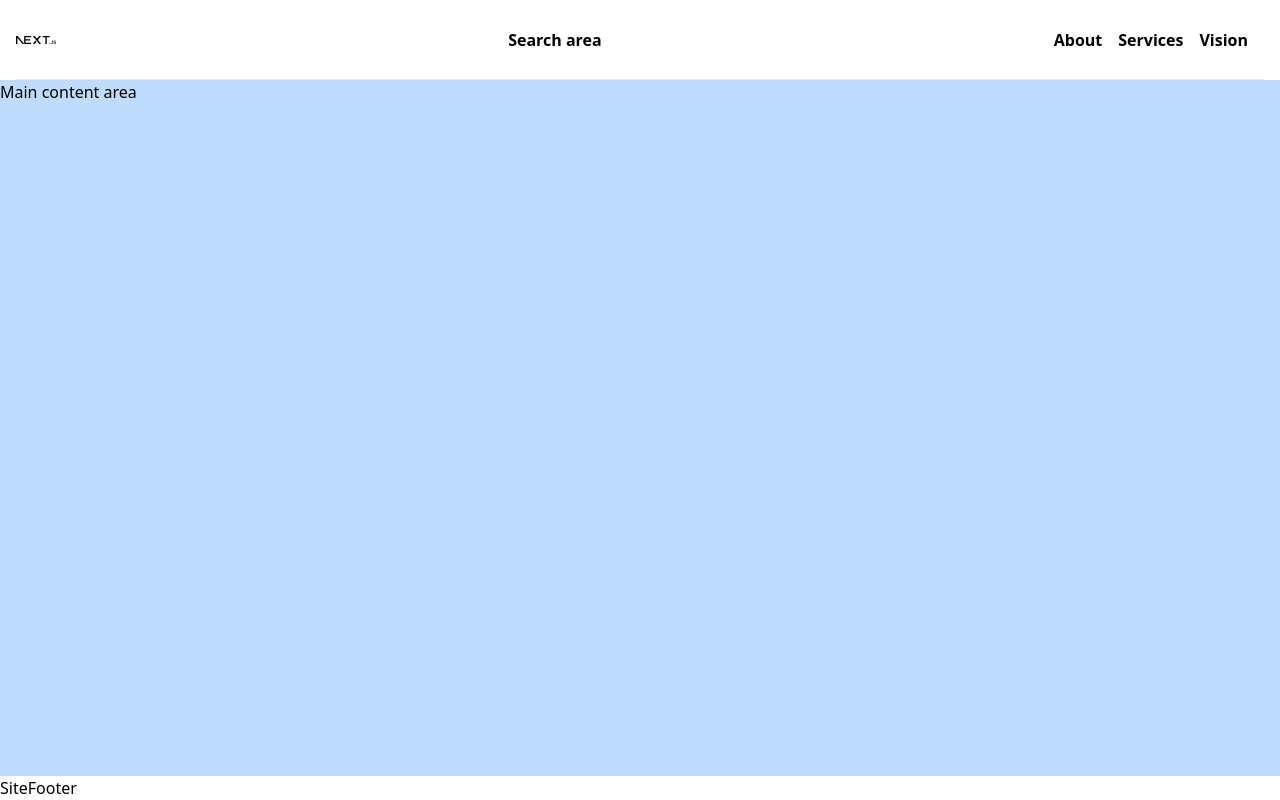
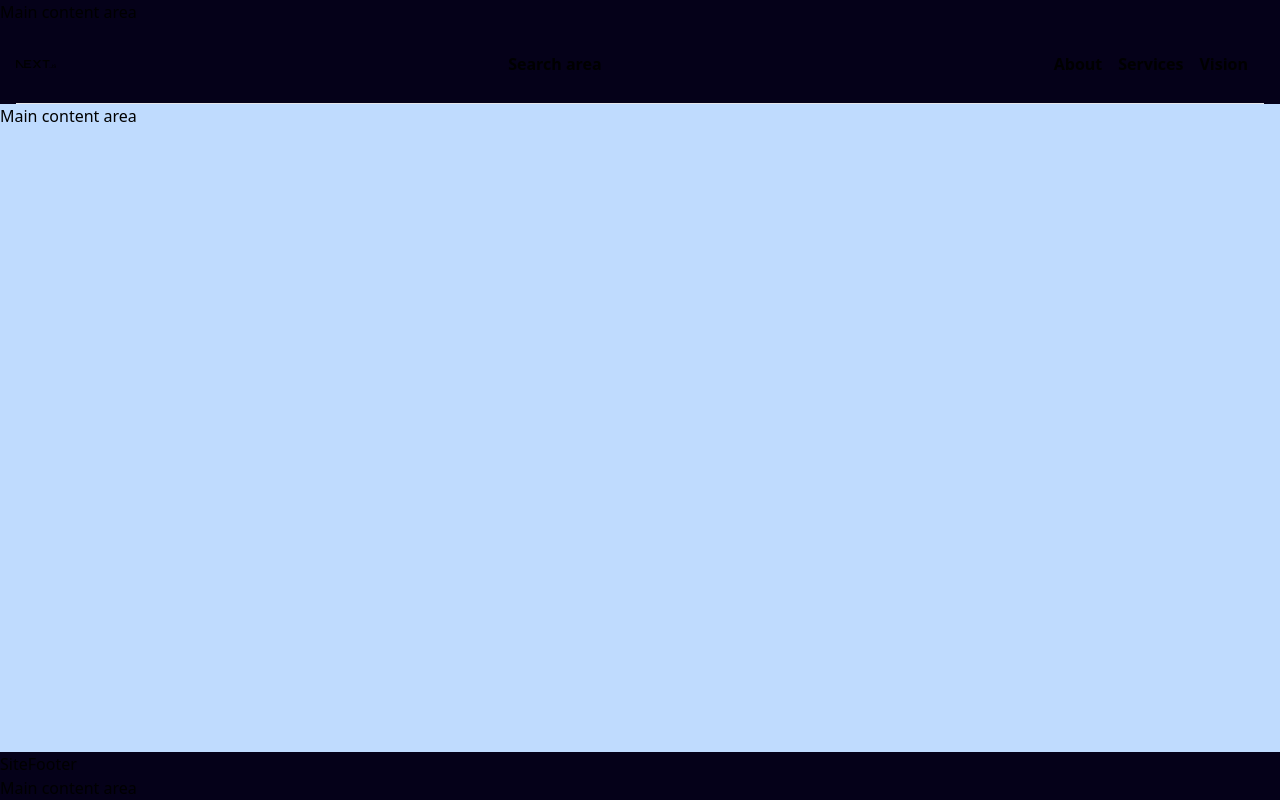
Before and after one commit to Yoni-Deserbaix/google-authentification, a Next.js app: page / in a window 1280 px wide. Built offline with nearby package versions, Linux system fonts and the light colour scheme.

Commit message:
import Providers component into layout.tsx

```diff
--- a/src/app/layout.tsx
+++ b/src/app/layout.tsx
@@ -3,7 +3,7 @@ import { Inter } from "next/font/google";
 import "./globals.css";
 import SiteHeader from "./components/SiteHeader";
 import SiteFooter from "./components/SiteFooter";
-
+import Providers from "./components/Providers";
 const inter = Inter({ subsets: ["latin"] });
 
 export const metadata: Metadata = {
@@ -13,15 +13,17 @@ export const metadata: Metadata = {
 
 export default function RootLayout({
   children,
-}: Readonly<{
+}: {
   children: React.ReactNode;
-}>) {
+}) {
   return (
     <html lang="en">
-      <body className="flex flex-col h-screen bg-background">
+      <body className="flex flex-col h-screen bg-background dark">
+        <Providers>{children}</Providers>
         <SiteHeader />
         <div className="flex-1 bg-blue-200">{children}</div>
         <SiteFooter />
+        <Providers>{children}</Providers>
       </body>
     </html>
   );
```
